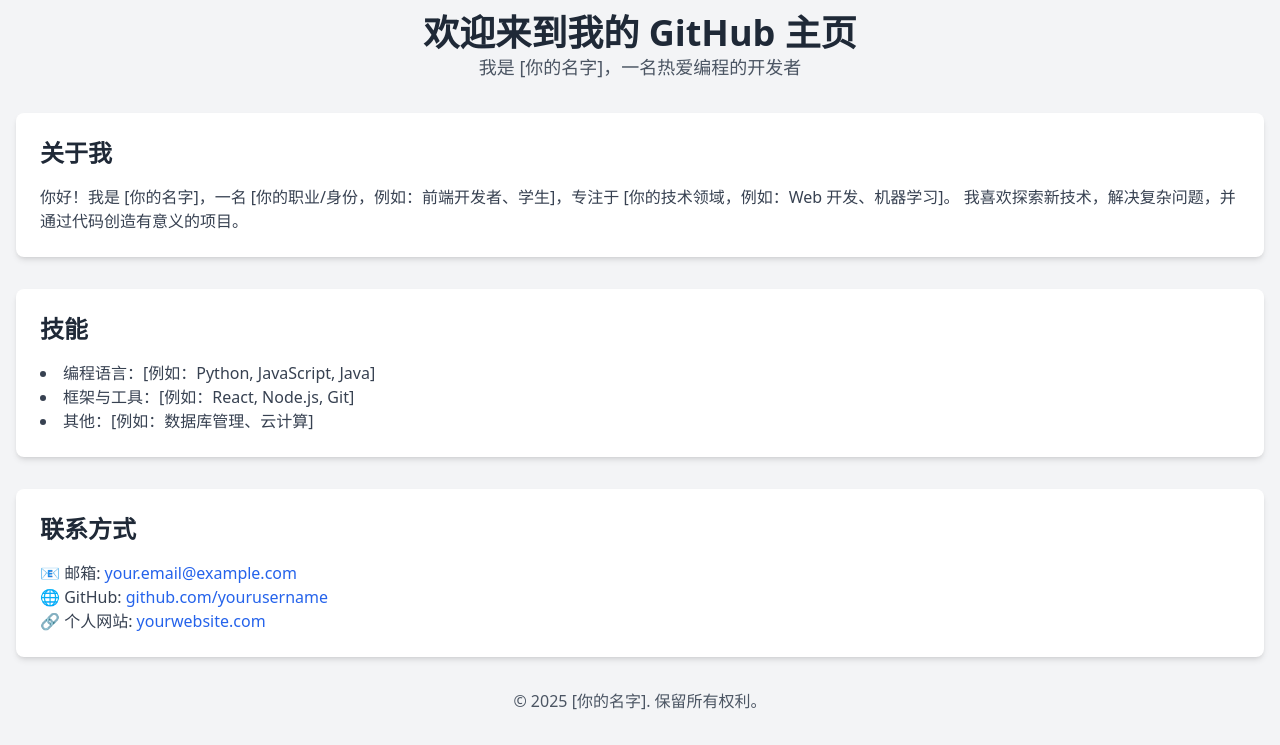
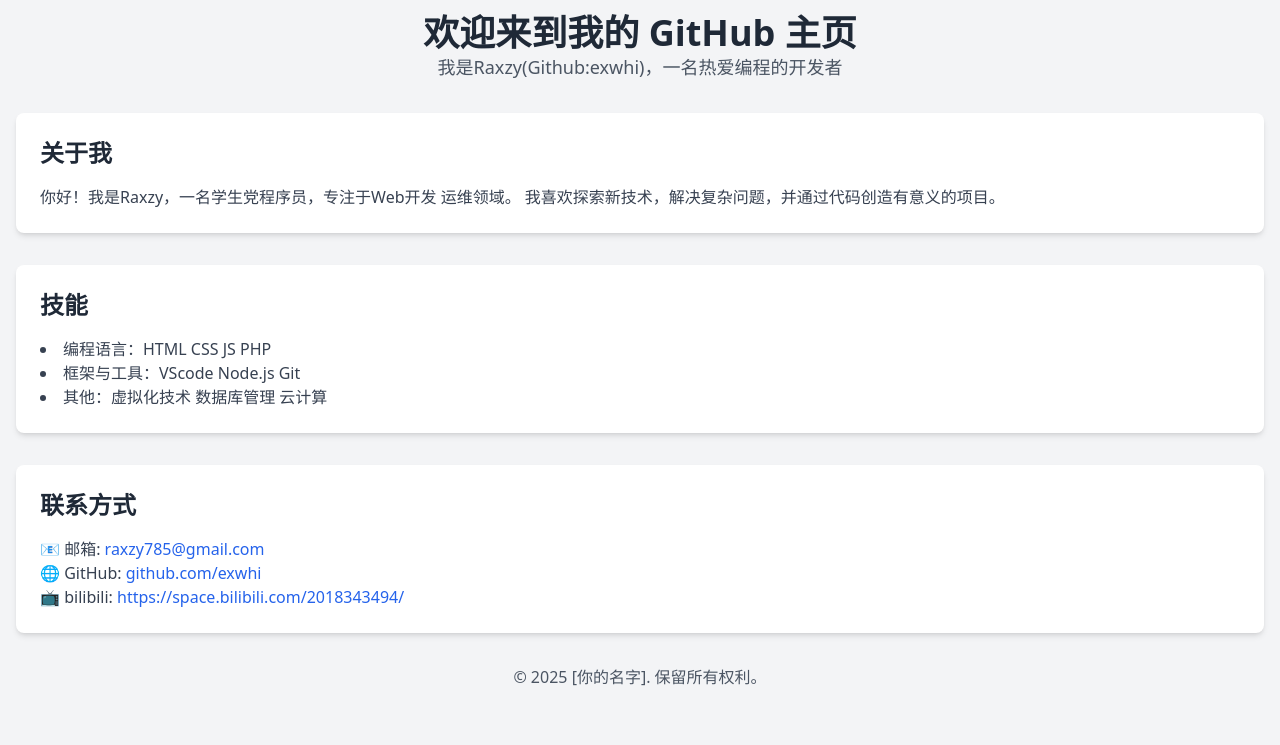
Before and after one commit to exwhi/exwhi.github.io, a plain HTML site: page index.html in a window 1280 px wide. Shown: the part 163-908 px from the top of the page. After the commit the page ends 884 px from the top, so only its background shows below. Drawn offline with nearby package versions, Linux system fonts and the light colour scheme.

Commit message:
Update index.html

```diff
--- a/index.html
+++ b/index.html
@@ -11,13 +11,13 @@
         <header class="text-center mb-8">
             <img src=""https://media.istockphoto.com/id/2151669184/vector/vector-flat-illustration-in-grayscale-avatar-user-profile-person-icon-gender-neutral.jpg?s=612x612&w=0&k=20&c=UEa7oHoOL30ynvmJzSCIPrwwopJdfqzBs0q69ezQoM8=" alt="Profile Picture" class="w-32 h-32 rounded-full mx-auto mb-4">
             <h1 class="text-4xl font-bold text-gray-800">欢迎来到我的 GitHub 主页</h1>
-            <p class="text-lg text-gray-600">我是 [你的名字]，一名热爱编程的开发者</p>
+            <p class="text-lg text-gray-600">我是Raxzy(Github:exwhi)，一名热爱编程的开发者</p>
         </header>
 
         <section class="bg-white p-6 rounded-lg shadow-md mb-8">
             <h2 class="text-2xl font-semibold text-gray-800 mb-4">关于我</h2>
             <p class="text-gray-700">
-                你好！我是 [你的名字]，一名 [你的职业/身份，例如：前端开发者、学生]，专注于 [你的技术领域，例如：Web 开发、机器学习]。
+                你好！我是Raxzy，一名学生党程序员，专注于Web开发 运维领域。
                 我喜欢探索新技术，解决复杂问题，并通过代码创造有意义的项目。
             </p>
         </section>
@@ -25,18 +25,19 @@
         <section class="bg-white p-6 rounded-lg shadow-md mb-8">
             <h2 class="text-2xl font-semibold text-gray-800 mb-4">技能</h2>
             <ul class="list-disc list-inside text-gray-700">
-                <li>编程语言：[例如：Python, JavaScript, Java]</li>
-                <li>框架与工具：[例如：React, Node.js, Git]</li>
-                <li>其他：[例如：数据库管理、云计算]</li>
+                <li>编程语言：HTML CSS JS PHP</li>
+                <li>框架与工具：VScode Node.js Git</li>
+                <li>其他：虚拟化技术 数据库管理 云计算</li>
             </ul>
         </section>
 
         <section class="bg-white p-6 rounded-lg shadow-md mb-8">
             <h2 class="text-2xl font-semibold text-gray-800 mb-4">联系方式</h2>
             <p class="text-gray-700">
-                📧 邮箱: <a href="mailto:your.email@example.com" class="text-blue-600 hover:underline">your.email@example.com</a><br>
-                🌐 GitHub: <a href="https://github.com/yourusername" class="text-blue-600 hover:underline">github.com/yourusername</a><br>
-                🔗 个人网站: <a href="https://yourwebsite.com" class="text-blue-600 hover:underline">yourwebsite.com</a>
+                📧 邮箱: <a href="mailto:raxzy785@gmail.com" class="text-blue-600 hover:underline">raxzy785@gmail.com</a><br>
+                🌐 GitHub: <a href="https://github.com/exwhi" class="text-blue-600 hover:underline">github.com/exwhi</a><br>
+                📺 bilibili: <a href="https://space.bilibili.com/2018343494/" class="text-blue-600 hover:underline">https://space.bilibili.com/2018343494/</a><br>
+                <!--🔗 个人网站: <a href="https://yourwebsite.com" class="text-blue-600 hover:undelin">https://yourwebsie.com</a><br>-->
             </p>
         </section>
 
```
